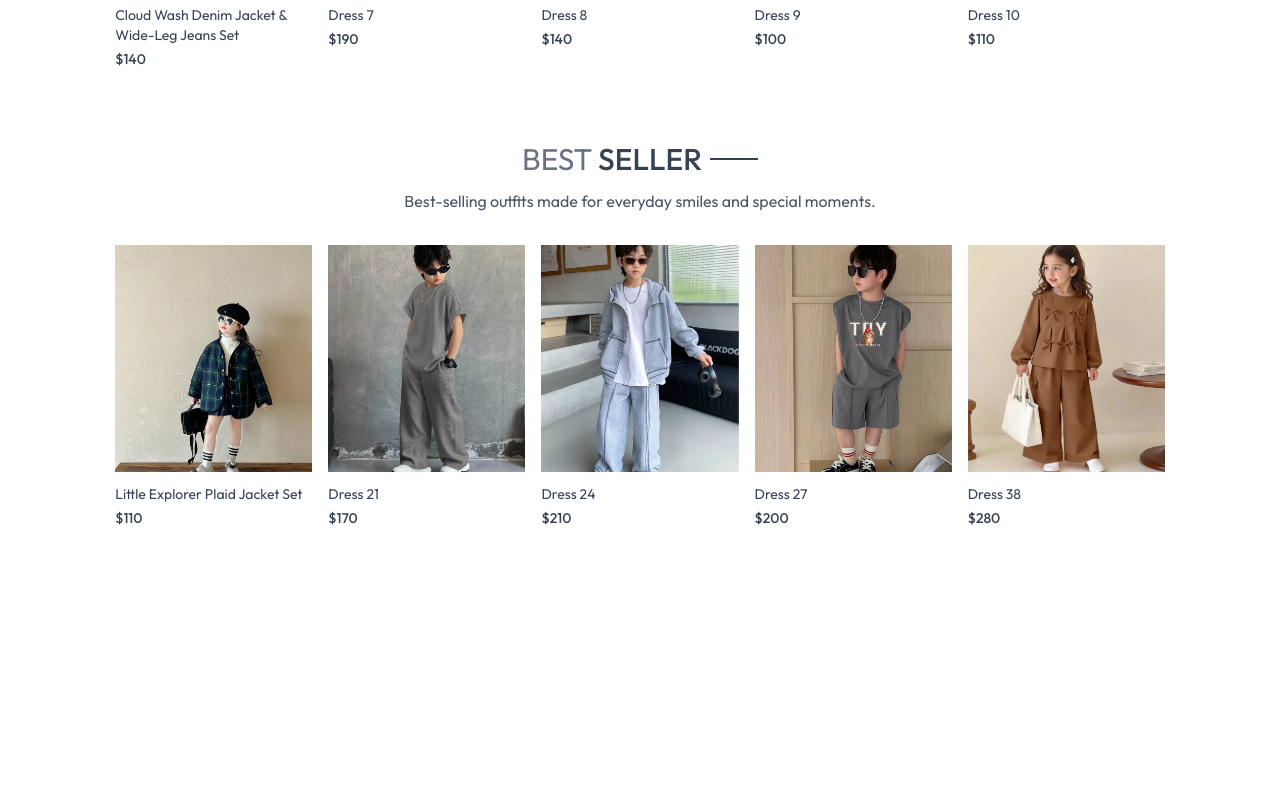
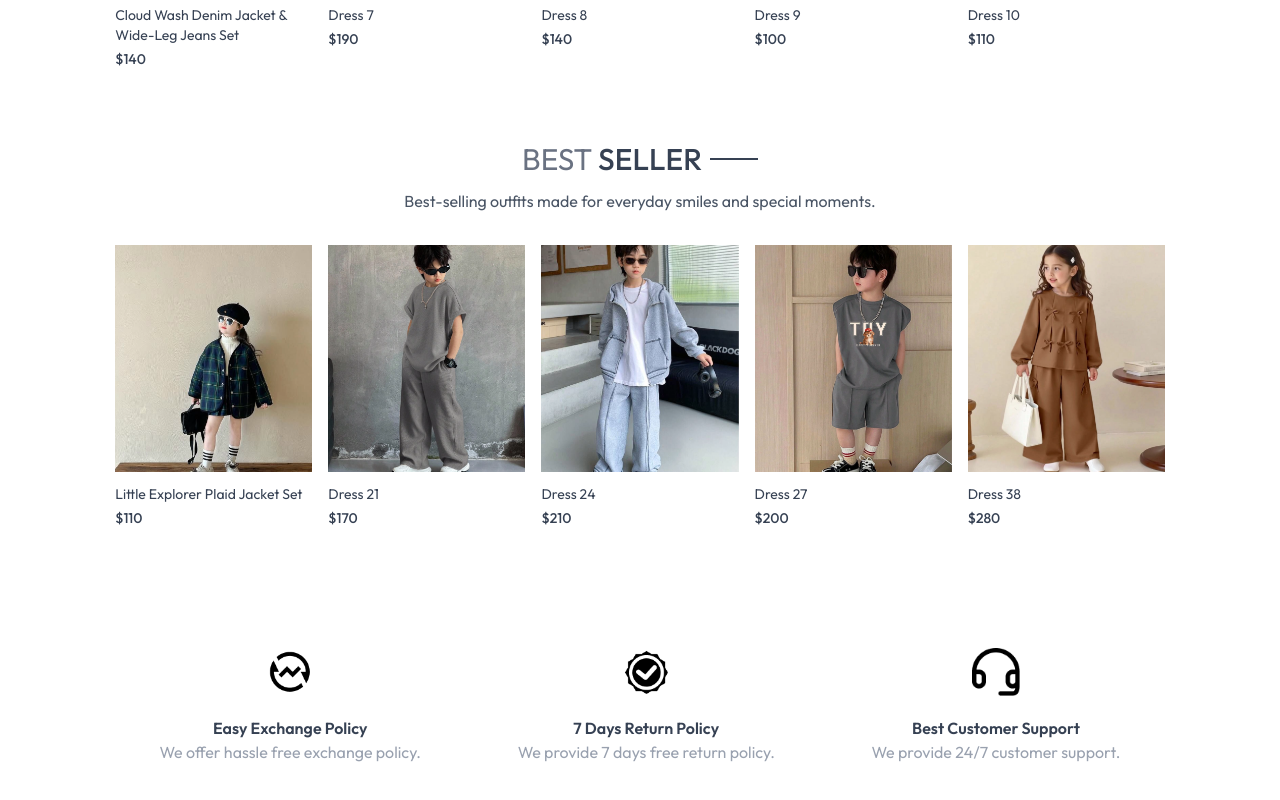
Before and after one commit to Malshi623/-Full-Stack-E-commerce-Website-Using-React-JS-MERN-Stack-eCommerce-Project, a React (Vite) app in the folder frontend/: page / in a window 1280 px wide. Shown: the part 1230-2030 px from the top of the page. Before the commit the page ends 1798 px from the top, so only its background shows below. Built offline with nearby package versions, Linux system fonts and the light colour scheme.

Commit message:
FS-ECW-FE-Create and update policy component

```diff
--- /dev/null
+++ b/frontend/components/OurPolicy.jsx
@@ -0,0 +1,28 @@
+import React from 'react'
+import { assets } from '../src/assets/assets'
+
+const OurPolicy = () => {
+  return (
+    <div className='flex flex-col sm:flex-row justify-around gap-12 sm:gap-2 text-center py-20 text-xs sm:text-sm md:text-base text-gray-700'>
+      <div>
+        <img src={assets.exchange_icon} className='w-12 m-auto mb-5' alt="" />
+        <p className='font-semibold'>Easy Exchange Policy</p>
+        <p className='text-gray-400'>We offer hassle free exchange policy.</p>
+      </div>
+
+      <div>
+        <img src={assets.quality_icon} className='w-12 m-auto mb-5' alt="" />
+        <p className='font-semibold'>7 Days Return Policy</p>
+        <p className='text-gray-400'>We provide 7 days free return policy.</p>
+      </div>
+
+      <div>
+        <img src={assets.support_img} className='w-12 m-auto mb-5' alt="" />
+        <p className='font-semibold'>Best Customer Support</p>
+        <p className='text-gray-400'>We provide 24/7 customer support.</p>
+      </div>
+    </div>
+  )
+}
+
+export default OurPolicy
--- a/frontend/pages/Home.jsx
+++ b/frontend/pages/Home.jsx
@@ -3,6 +3,7 @@
 import LatestCollection from '../components/LatestCollection'
 import Title from '../components/Title'
 import BestSeller from '../components/BestSeller'
+import OurPolicy from '../components/OurPolicy'
 
 const Home = () => {
   return (
@@ -10,6 +11,7 @@
       <Banner/>
       <LatestCollection/>
       <BestSeller/>
+      <OurPolicy/>
     </div>
   )
 }
```
